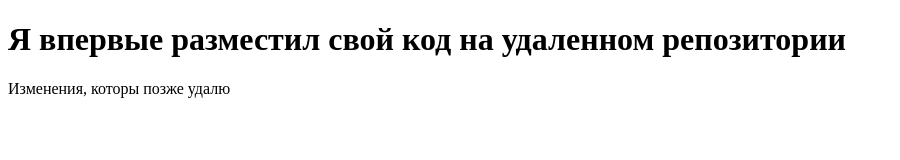
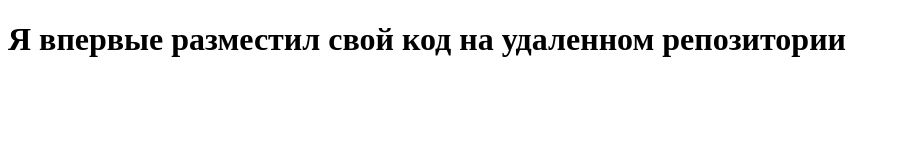
Before and after one commit to noshyne/test_repo, a plain HTML site: page index.html in a window 1280 px wide. Shown: the whole page, without its empty margins (0-900 px from the left). Drawn offline with Linux system fonts and the light colour scheme.

Commit message:
Revert "Ошибочный коммит"
This reverts commit d6bf905294a4edd299ab20db8135b9888aab3617.

```diff
--- a/index.html
+++ b/index.html
@@ -8,6 +8,5 @@
 </head>
 <body>
     <h1>Я впервые разместил свой код на удаленном репозитории</h1>
-    <p>Изменения, которы позже удалю</p>
 </body>
 </html>
```
